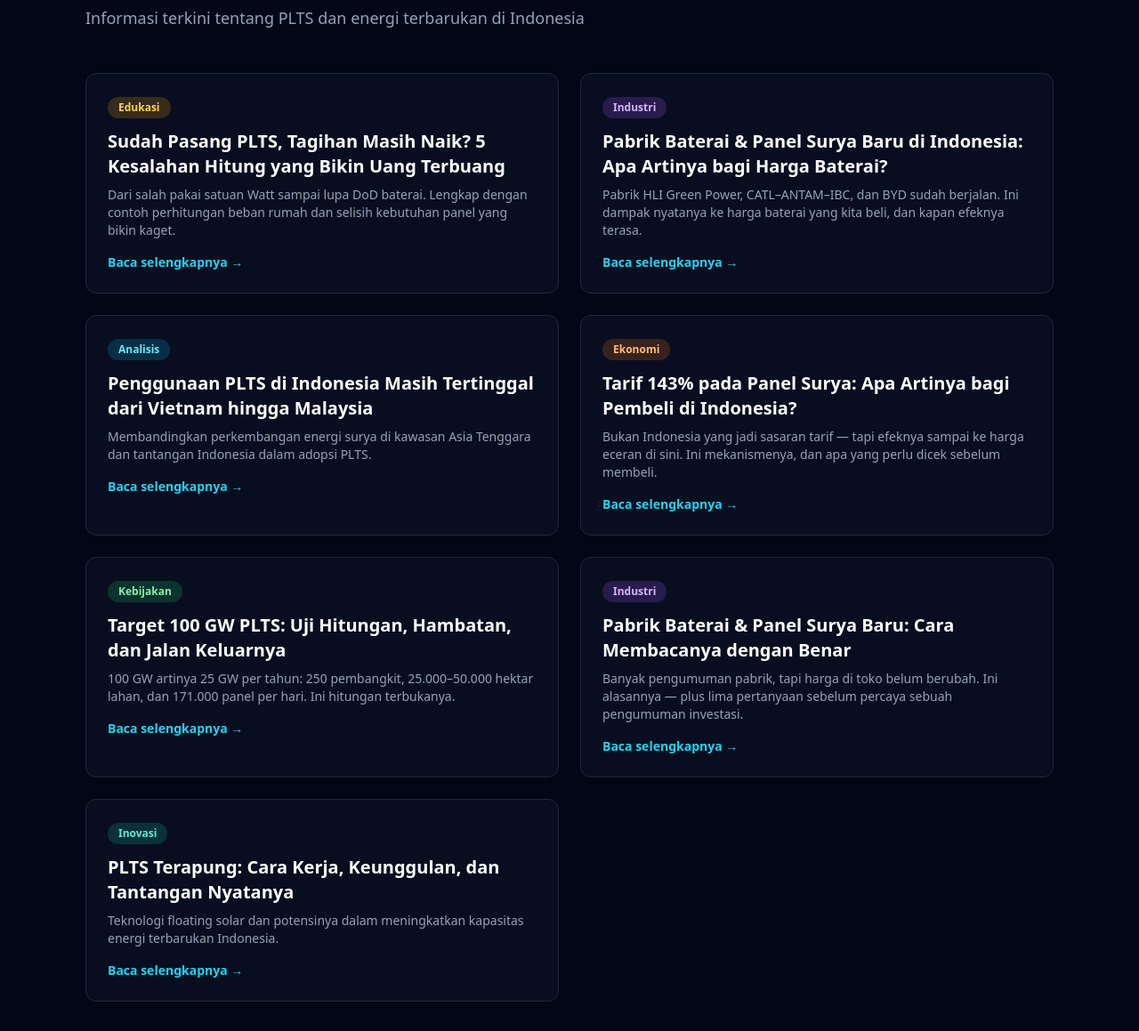
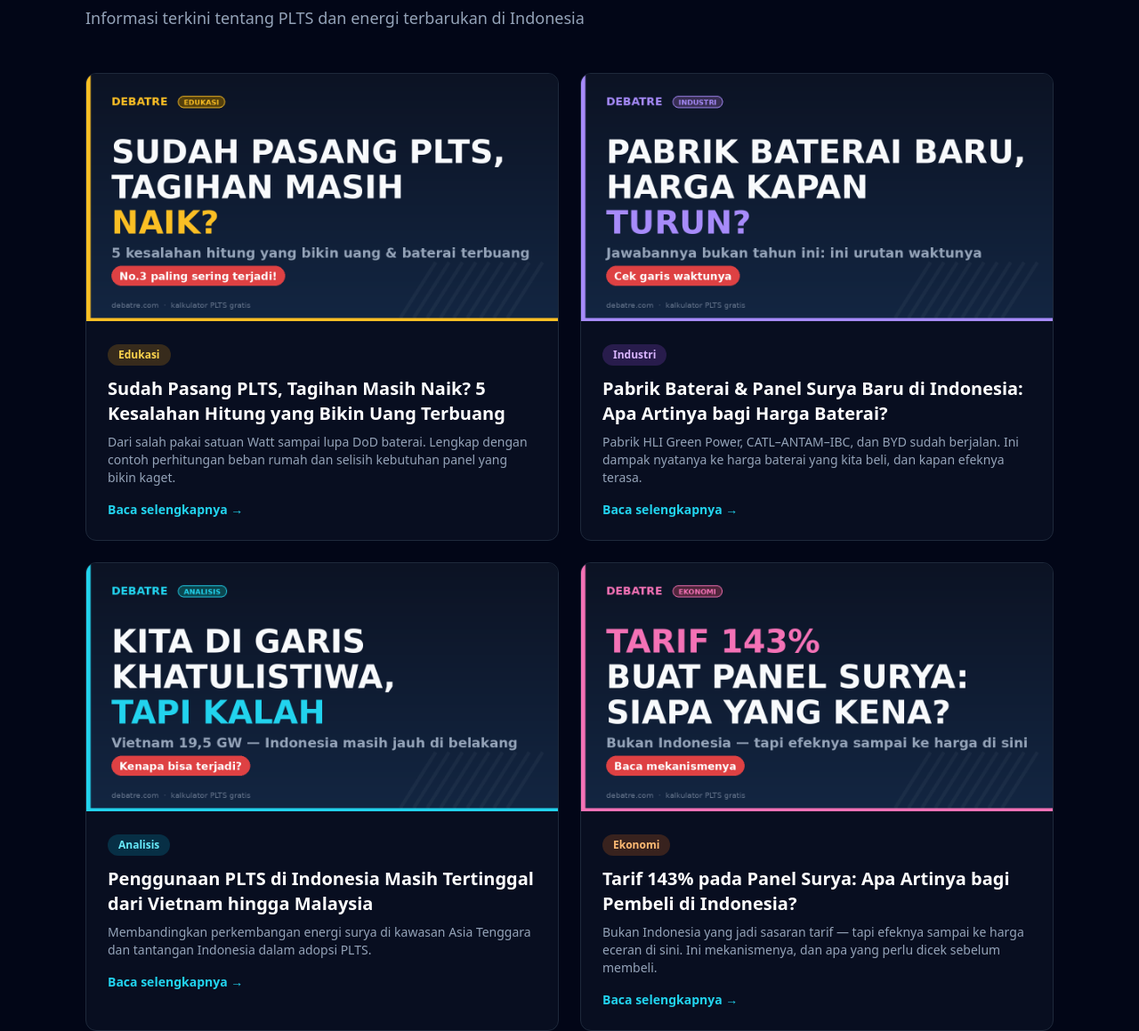
Before and after one commit to dedjr/Calc, a plain HTML site: page artikel/index.html in a window 1280 px wide. Shown: the part 145-1304 px from the top of the page at 89% size. Drawn offline with nearby package versions, Linux system fonts and the light colour scheme.

Commit message:
index artikel: tambah cover thumbnail di tiap kartu (sebelumnya daftar tanpa gambar sama sekali), cache v9

```diff
--- a/artikel/index.html
+++ b/artikel/index.html
@@ -38,73 +38,94 @@
         <!-- Articles Grid -->
         <div class="grid grid-cols-1 md:grid-cols-2 gap-6 mb-12">
             <!-- Article 7 -->
-            <a href="artikel-7.html" class="article-card p-6 bg-slate-900/50 rounded-xl hover:bg-slate-900/80">
+            <a href="artikel-7.html" class="article-card bg-slate-900/50 rounded-xl overflow-hidden hover:bg-slate-900/80">
+                <img src="thumb-7.png" alt="Thumbnail artikel 7" class="w-full object-cover aspect-[1200/630]" width="1200" height="630" loading="lazy">
+                <div class="p-6">
                 <div class="mb-3">
                     <span class="inline-block px-3 py-1 bg-amber-500/20 text-amber-300 text-xs font-semibold rounded-full">Edukasi</span>
                 </div>
                 <h2 class="text-xl font-bold text-white mb-2">Sudah Pasang PLTS, Tagihan Masih Naik? 5 Kesalahan Hitung yang Bikin Uang Terbuang</h2>
                 <p class="text-slate-400 text-sm">Dari salah pakai satuan Watt sampai lupa DoD baterai. Lengkap dengan contoh perhitungan beban rumah dan selisih kebutuhan panel yang bikin kaget.</p>
                 <div class="mt-4 text-cyan-400 text-sm font-semibold">Baca selengkapnya →</div>
+                </div>
             </a>
 
             <!-- Article 6 -->
-            <a href="artikel-6.html" class="article-card p-6 bg-slate-900/50 rounded-xl hover:bg-slate-900/80">
+            <a href="artikel-6.html" class="article-card bg-slate-900/50 rounded-xl overflow-hidden hover:bg-slate-900/80">
+                <img src="thumb-6.png" alt="Thumbnail artikel 6" class="w-full object-cover aspect-[1200/630]" width="1200" height="630" loading="lazy">
+                <div class="p-6">
                 <div class="mb-3">
                     <span class="inline-block px-3 py-1 bg-purple-500/20 text-purple-300 text-xs font-semibold rounded-full">Industri</span>
                 </div>
                 <h2 class="text-xl font-bold text-white mb-2">Pabrik Baterai &amp; Panel Surya Baru di Indonesia: Apa Artinya bagi Harga Baterai?</h2>
                 <p class="text-slate-400 text-sm">Pabrik HLI Green Power, CATL–ANTAM–IBC, dan BYD sudah berjalan. Ini dampak nyatanya ke harga baterai yang kita beli, dan kapan efeknya terasa.</p>
                 <div class="mt-4 text-cyan-400 text-sm font-semibold">Baca selengkapnya →</div>
+                </div>
             </a>
 
             <!-- Article 1 -->
-            <a href="artikel-1.html" class="article-card p-6 bg-slate-900/50 rounded-xl hover:bg-slate-900/80">
+            <a href="artikel-1.html" class="article-card bg-slate-900/50 rounded-xl overflow-hidden hover:bg-slate-900/80">
+                <img src="thumb-1.png" alt="Thumbnail artikel 1" class="w-full object-cover aspect-[1200/630]" width="1200" height="630" loading="lazy">
+                <div class="p-6">
                 <div class="mb-3">
                     <span class="inline-block px-3 py-1 bg-cyan-500/20 text-cyan-300 text-xs font-semibold rounded-full">Analisis</span>
                 </div>
                 <h2 class="text-xl font-bold text-white mb-2">Penggunaan PLTS di Indonesia Masih Tertinggal dari Vietnam hingga Malaysia</h2>
                 <p class="text-slate-400 text-sm">Membandingkan perkembangan energi surya di kawasan Asia Tenggara dan tantangan Indonesia dalam adopsi PLTS.</p>
                 <div class="mt-4 text-cyan-400 text-sm font-semibold">Baca selengkapnya →</div>
+                </div>
             </a>
 
             <!-- Article 2 -->
-            <a href="artikel-2.html" class="article-card p-6 bg-slate-900/50 rounded-xl hover:bg-slate-900/80">
+            <a href="artikel-2.html" class="article-card bg-slate-900/50 rounded-xl overflow-hidden hover:bg-slate-900/80">
+                <img src="thumb-2.png" alt="Thumbnail artikel 2" class="w-full object-cover aspect-[1200/630]" width="1200" height="630" loading="lazy">
+                <div class="p-6">
                 <div class="mb-3">
                     <span class="inline-block px-3 py-1 bg-orange-500/20 text-orange-300 text-xs font-semibold rounded-full">Ekonomi</span>
                 </div>
                 <h2 class="text-xl font-bold text-white mb-2">Tarif 143% pada Panel Surya: Apa Artinya bagi Pembeli di Indonesia?</h2>
                 <p class="text-slate-400 text-sm">Bukan Indonesia yang jadi sasaran tarif — tapi efeknya sampai ke harga eceran di sini. Ini mekanismenya, dan apa yang perlu dicek sebelum membeli.</p>
                 <div class="mt-4 text-cyan-400 text-sm font-semibold">Baca selengkapnya →</div>
+                </div>
             </a>
 
             <!-- Article 3 -->
-            <a href="artikel-3.html" class="article-card p-6 bg-slate-900/50 rounded-xl hover:bg-slate-900/80">
+            <a href="artikel-3.html" class="article-card bg-slate-900/50 rounded-xl overflow-hidden hover:bg-slate-900/80">
+                <img src="thumb-3.png" alt="Thumbnail artikel 3" class="w-full object-cover aspect-[1200/630]" width="1200" height="630" loading="lazy">
+                <div class="p-6">
                 <div class="mb-3">
                     <span class="inline-block px-3 py-1 bg-green-500/20 text-green-300 text-xs font-semibold rounded-full">Kebijakan</span>
                 </div>
                 <h2 class="text-xl font-bold text-white mb-2">Target 100 GW PLTS: Uji Hitungan, Hambatan, dan Jalan Keluarnya</h2>
                 <p class="text-slate-400 text-sm">100 GW artinya 25 GW per tahun: 250 pembangkit, 25.000–50.000 hektar lahan, dan 171.000 panel per hari. Ini hitungan terbukanya.</p>
                 <div class="mt-4 text-cyan-400 text-sm font-semibold">Baca selengkapnya →</div>
+                </div>
             </a>
 
             <!-- Article 4 -->
-            <a href="artikel-4.html" class="article-card p-6 bg-slate-900/50 rounded-xl hover:bg-slate-900/80">
+            <a href="artikel-4.html" class="article-card bg-slate-900/50 rounded-xl overflow-hidden hover:bg-slate-900/80">
+                <img src="thumb-4.png" alt="Thumbnail artikel 4" class="w-full object-cover aspect-[1200/630]" width="1200" height="630" loading="lazy">
+                <div class="p-6">
                 <div class="mb-3">
                     <span class="inline-block px-3 py-1 bg-purple-500/20 text-purple-300 text-xs font-semibold rounded-full">Industri</span>
                 </div>
                 <h2 class="text-xl font-bold text-white mb-2">Pabrik Baterai &amp; Panel Surya Baru: Cara Membacanya dengan Benar</h2>
                 <p class="text-slate-400 text-sm">Banyak pengumuman pabrik, tapi harga di toko belum berubah. Ini alasannya — plus lima pertanyaan sebelum percaya sebuah pengumuman investasi.</p>
                 <div class="mt-4 text-cyan-400 text-sm font-semibold">Baca selengkapnya →</div>
+                </div>
             </a>
 
             <!-- Article 5 -->
-            <a href="artikel-5.html" class="article-card p-6 bg-slate-900/50 rounded-xl hover:bg-slate-900/80">
+            <a href="artikel-5.html" class="article-card bg-slate-900/50 rounded-xl overflow-hidden hover:bg-slate-900/80">
+                <img src="thumb-5.png" alt="Thumbnail artikel 5" class="w-full object-cover aspect-[1200/630]" width="1200" height="630" loading="lazy">
+                <div class="p-6">
                 <div class="mb-3">
                     <span class="inline-block px-3 py-1 bg-teal-500/20 text-teal-300 text-xs font-semibold rounded-full">Inovasi</span>
                 </div>
                 <h2 class="text-xl font-bold text-white mb-2">PLTS Terapung: Cara Kerja, Keunggulan, dan Tantangan Nyatanya</h2>
                 <p class="text-slate-400 text-sm">Teknologi floating solar dan potensinya dalam meningkatkan kapasitas energi terbarukan Indonesia.</p>
                 <div class="mt-4 text-cyan-400 text-sm font-semibold">Baca selengkapnya →</div>
+                </div>
             </a>
         </div>
 
--- a/sw.js
+++ b/sw.js
@@ -4,7 +4,7 @@
  * Memastikan aplikasi berfungsi 100% offline setelah diinstal
  */
 
-const CACHE_NAME = 'debatre-plts-v8';
+const CACHE_NAME = 'debatre-plts-v9';
 const OFFLINE_URL = '/index.html';
 
 const STATIC_ASSETS = [
```
